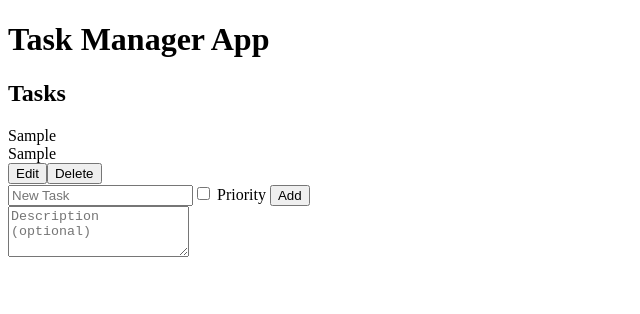
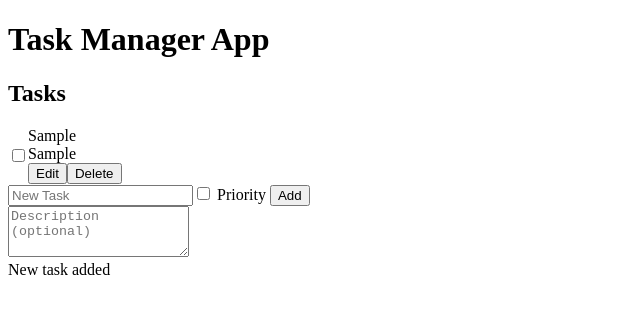
Before and after one commit to rowanvictor01/task-manager-app, a Vue app: page / in a window 1280 px wide. Both pictures are taken after typing "Sample", "Sample" into the empty fields and a click on the button "Add". Shown: the top 314 px of the page, without its empty margins (0-640 px from the left). Built offline with nearby package versions, Linux system fonts and the light colour scheme.

Commit message:
Fixes #1 - Display priority tag on priority tasks
- display priority tag
- added basic notif logic on deleted and new tasks added
- basic design on completed tasks

```diff
--- a/src/App.vue
+++ b/src/App.vue
@@ -7,14 +7,27 @@ import AddTaskForm from "./components/AddTaskForm.vue";
 // data
 const tasks = reactive([]);
 let taskDeleteMsg = ref("");
+let taskAddMsg = ref("");
 
 // methods
+function getIndex(taskId) {
+  return tasks.findIndex((task) => task.id === taskId);
+}
+
 function addTask(task) {
   tasks.push(task);
+
+  taskAddMsg.value = "New task added";
+  setTimeout(() => {
+    taskAddMsg.value = "";
+  }, 3000);
+  console.log(taskAddMsg.value);
 }
 
 function deleteTask(taskId) {
-  const taskIndex = tasks.findIndex((task) => task.id === taskId);
+  // const taskIndex = tasks.findIndex((task) => task.id === taskId);
+
+  const taskIndex = getIndex(taskId);
 
   if (taskIndex === -1) {
     taskDeleteMsg.value = "Task not found";
@@ -37,6 +50,8 @@ function deleteTask(taskId) {
 }
 
 function toggleComplete(taskId) {
+  const taskIndex = getIndex(taskId);
+
   if (tasks[taskIndex].isComplete) {
     tasks[taskIndex].isComplete = false;
   } else {
@@ -53,10 +68,16 @@ function editTask() {
   <main>
     <Header />
 
-    <TaskList :tasks="tasks" @delete-task="deleteTask($event)" />
+    <TaskList
+      :tasks="tasks"
+      @delete-task="deleteTask($event)"
+      @toggle-task="toggleComplete($event)"
+    />
 
     <AddTaskForm @get-task="addTask($event)" />
+
     <div v-if="taskDeleteMsg">{{ taskDeleteMsg }}</div>
+    <div v-if="taskAddMsg">{{ taskAddMsg }}</div>
   </main>
 </template>
 
--- a/src/components/TaskItem.vue
+++ b/src/components/TaskItem.vue
@@ -3,23 +3,49 @@
 const { task } = defineProps(["task"]);
 
 // emits
-const emit = defineEmits(["delete-task"]);
+const emit = defineEmits(["delete-task", "toggle-task"]);
 
 // methods
 function onDeleteClick() {
   emit("delete-task", task.id);
 }
+
+function onTaskToggle() {
+  emit("toggle-task", task.id);
+}
 </script>
 
 <template>
   <section class="task-item">
-    <span>{{ task.name }}</span>
-    <span v-if="task.isPriority"> - Priority</span>
-    <div>{{ task.description }}</div>
+    <input class="toggle-task" type="checkbox" @click="onTaskToggle" />
 
-    <button>Edit</button>
-    <button @click="onDeleteClick">Delete</button>
+    <div>
+      <div class="task-name">
+        <span :class="{ complete: task.isComplete }">{{
+          task.isPriority ? task.name + "- Priority" : task.name
+        }}</span>
+      </div>
+      <!-- /task-name -->
+
+      <div class="desc">{{ task.description }}</div>
+
+      <div class="buttons">
+        <button :disabled="task.isComplete">Edit</button>
+        <button @click="onDeleteClick">Delete</button>
+      </div>
+      <!-- /buttons -->
+    </div>
   </section>
+  <!-- /task-item -->
 </template>
 
-<style scoped></style>
+<style scoped>
+section.task-item {
+  display: flex;
+  /* justify-content: center; */
+}
+
+.complete {
+  text-decoration: line-through;
+}
+</style>
--- a/src/components/TaskList.vue
+++ b/src/components/TaskList.vue
@@ -13,6 +13,7 @@ const { tasks } = defineProps(["tasks"]);
       :key="task.id"
       :task="task"
       @delete-task="$emit('delete-task', $event)"
+      @toggle-task="$emit('toggle-task', $event)"
     />
   </section>
 </template>
```
